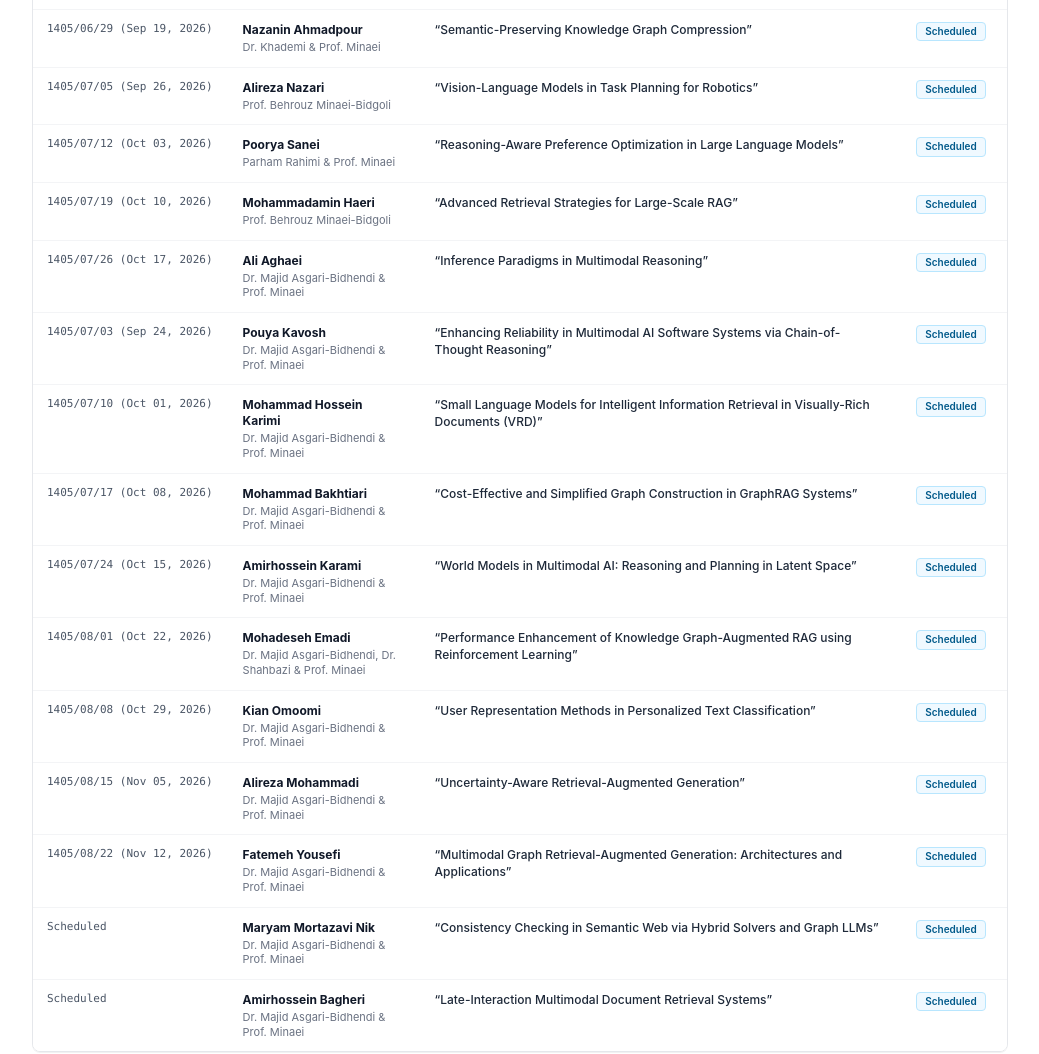
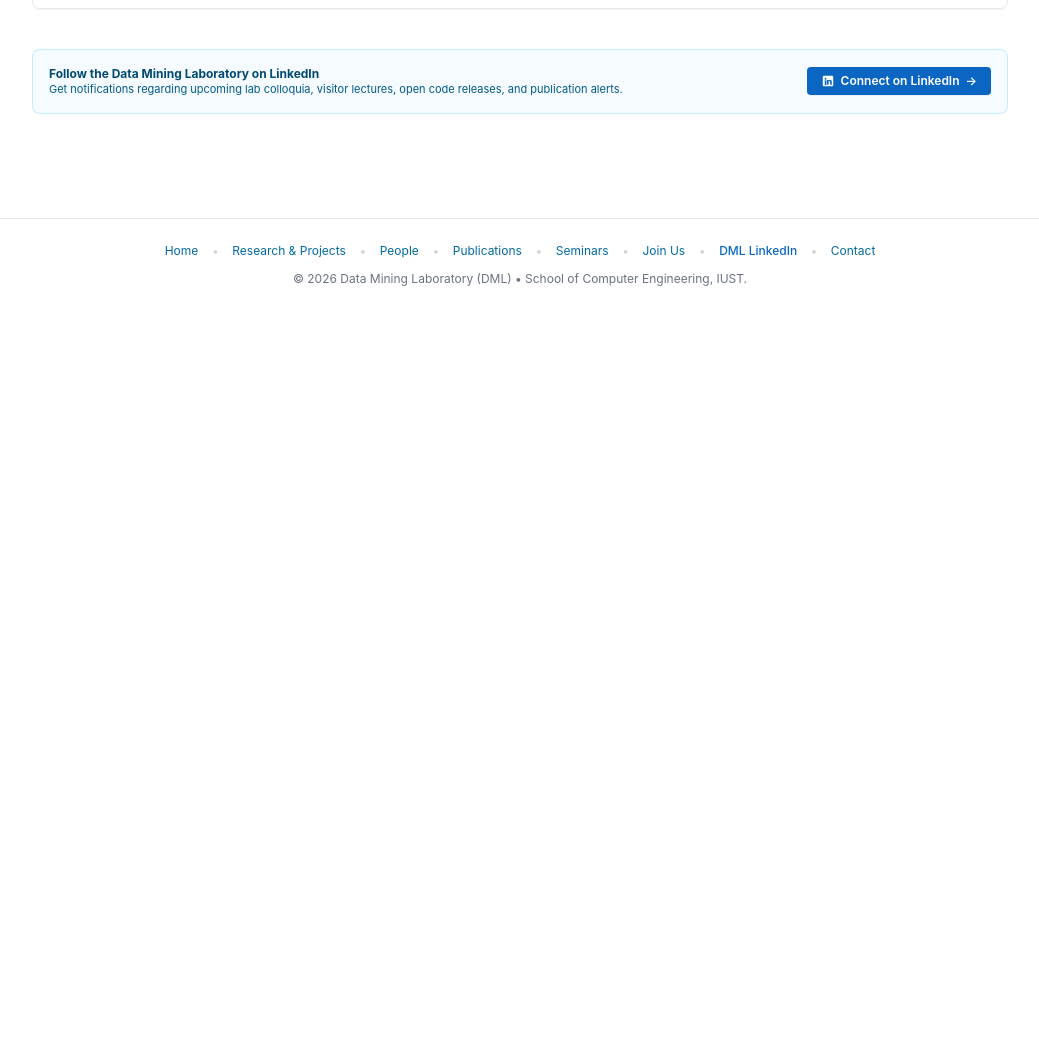
Before and after one commit to PooryaSN2000/iust-dml-website, a website built with Vite: page seminars.html in a window 1280 px wide. Shown: the part 1545-2599 px from the top of the page, without its empty margins (120-1159 px from the left). After the commit the page ends 1856 px from the top, so only its background shows below. Built offline with nearby package versions, Linux system fonts and the light colour scheme.

Commit message:
Keep only completed colloquia in General Research Colloquia series

```diff
--- a/seminars.html
+++ b/seminars.html
@@ -4,6 +4,9 @@
   <meta charset="UTF-8">
   <meta name="viewport" content="width=device-width, initial-scale=1.0">
   <title>Lab Seminars &amp; Presentation Schedule • Data Mining Laboratory (DML) • IUST</title>
+  <meta http-equiv="Cache-Control" content="no-cache, no-store, must-revalidate">
+  <meta http-equiv="Pragma" content="no-cache">
+  <meta http-equiv="Expires" content="0">
   <link rel="stylesheet" href="/src/styles/main.css">
 </head>
 <body class="bg-white text-gray-800 font-sans antialiased min-h-screen flex flex-col">
@@ -96,11 +99,10 @@
             >
           </div>
           <div class="flex gap-2 shrink-0">
-            <select id="status-filter" class="px-2.5 py-1.5 text-xs border border-gray-300 rounded bg-white focus:outline-none">
-              <option value="all">All Sessions</option>
-              <option value="Completed">Completed Talks</option>
-              <option value="Scheduled">Scheduled / Upcoming</option>
-            </select>
+            <span class="inline-flex items-center gap-1.5 px-2.5 py-1.5 text-xs font-semibold text-emerald-800 bg-emerald-50 rounded border border-emerald-200">
+              <span class="w-1.5 h-1.5 rounded-full bg-emerald-500"></span>
+              All Completed Talks
+            </span>
           </div>
         </div>
 
@@ -247,7 +249,7 @@
         return matchStatus && matchQuery;
       });
 
-      countSpan.textContent = `Showing ${filtered.length} of ${generalList.length} presentations`;
+      countSpan.textContent = `Showing ${filtered.length} of ${generalList.length} completed colloquia`;
 
       if (filtered.length === 0) {
         colloquiaTbody.innerHTML = `
@@ -303,10 +305,12 @@
       renderColloquia();
     };
 
-    statusSelect.onchange = (e) => {
-      statusFilter = e.target.value;
-      renderColloquia();
-    };
+    if (statusSelect) {
+      statusSelect.onchange = (e) => {
+        statusFilter = e.target.value;
+        renderColloquia();
+      };
+    }
 
     renderColloquia();
 
--- a/src/data/seminars.json
+++ b/src/data/seminars.json
@@ -127,126 +127,6 @@
       "title": "Analysis and Mitigation of Path Hallucination in Multi-Hop Reasoning of Knowledge Graph-Augmented LLMs",
       "date": "1405/06/22 (Sep 12, 2026)",
       "status": "Completed"
-    },
-    {
-      "id": "gen-17",
-      "speaker": "Nazanin Ahmadpour",
-      "mentor": "Dr. Khademi & Prof. Minaei",
-      "title": "Semantic-Preserving Knowledge Graph Compression",
-      "date": "1405/06/29 (Sep 19, 2026)",
-      "status": "Scheduled"
-    },
-    {
-      "id": "gen-18",
-      "speaker": "Alireza Nazari",
-      "mentor": "Prof. Behrouz Minaei-Bidgoli",
-      "title": "Vision-Language Models in Task Planning for Robotics",
-      "date": "1405/07/05 (Sep 26, 2026)",
-      "status": "Scheduled"
-    },
-    {
-      "id": "gen-19",
-      "speaker": "Poorya Sanei",
-      "mentor": "Parham Rahimi & Prof. Minaei",
-      "title": "Reasoning-Aware Preference Optimization in Large Language Models",
-      "date": "1405/07/12 (Oct 03, 2026)",
-      "status": "Scheduled"
-    },
-    {
-      "id": "gen-20",
-      "speaker": "Mohammadamin Haeri",
-      "mentor": "Prof. Behrouz Minaei-Bidgoli",
-      "title": "Advanced Retrieval Strategies for Large-Scale RAG",
-      "date": "1405/07/19 (Oct 10, 2026)",
-      "status": "Scheduled"
-    },
-    {
-      "id": "gen-21",
-      "speaker": "Ali Aghaei",
-      "mentor": "Dr. Majid Asgari-Bidhendi & Prof. Minaei",
-      "title": "Inference Paradigms in Multimodal Reasoning",
-      "date": "1405/07/26 (Oct 17, 2026)",
-      "status": "Scheduled"
-    },
-    {
-      "id": "gen-22",
-      "speaker": "Pouya Kavosh",
-      "mentor": "Dr. Majid Asgari-Bidhendi & Prof. Minaei",
-      "title": "Enhancing Reliability in Multimodal AI Software Systems via Chain-of-Thought Reasoning",
-      "date": "1405/07/03 (Sep 24, 2026)",
-      "status": "Scheduled"
-    },
-    {
-      "id": "gen-23",
-      "speaker": "Mohammad Hossein Karimi",
-      "mentor": "Dr. Majid Asgari-Bidhendi & Prof. Minaei",
-      "title": "Small Language Models for Intelligent Information Retrieval in Visually-Rich Documents (VRD)",
-      "date": "1405/07/10 (Oct 01, 2026)",
-      "status": "Scheduled"
-    },
-    {
-      "id": "gen-24",
-      "speaker": "Mohammad Bakhtiari",
-      "mentor": "Dr. Majid Asgari-Bidhendi & Prof. Minaei",
-      "title": "Cost-Effective and Simplified Graph Construction in GraphRAG Systems",
-      "date": "1405/07/17 (Oct 08, 2026)",
-      "status": "Scheduled"
-    },
-    {
-      "id": "gen-25",
-      "speaker": "Amirhossein Karami",
-      "mentor": "Dr. Majid Asgari-Bidhendi & Prof. Minaei",
-      "title": "World Models in Multimodal AI: Reasoning and Planning in Latent Space",
-      "date": "1405/07/24 (Oct 15, 2026)",
-      "status": "Scheduled"
-    },
-    {
-      "id": "gen-26",
-      "speaker": "Mohadeseh Emadi",
-      "mentor": "Dr. Majid Asgari-Bidhendi, Dr. Shahbazi & Prof. Minaei",
-      "title": "Performance Enhancement of Knowledge Graph-Augmented RAG using Reinforcement Learning",
-      "date": "1405/08/01 (Oct 22, 2026)",
-      "status": "Scheduled"
-    },
-    {
-      "id": "gen-27",
-      "speaker": "Kian Omoomi",
-      "mentor": "Dr. Majid Asgari-Bidhendi & Prof. Minaei",
-      "title": "User Representation Methods in Personalized Text Classification",
-      "date": "1405/08/08 (Oct 29, 2026)",
-      "status": "Scheduled"
-    },
-    {
-      "id": "gen-28",
-      "speaker": "Alireza Mohammadi",
-      "mentor": "Dr. Majid Asgari-Bidhendi & Prof. Minaei",
-      "title": "Uncertainty-Aware Retrieval-Augmented Generation",
-      "date": "1405/08/15 (Nov 05, 2026)",
-      "status": "Scheduled"
-    },
-    {
-      "id": "gen-29",
-      "speaker": "Fatemeh Yousefi",
-      "mentor": "Dr. Majid Asgari-Bidhendi & Prof. Minaei",
-      "title": "Multimodal Graph Retrieval-Augmented Generation: Architectures and Applications",
-      "date": "1405/08/22 (Nov 12, 2026)",
-      "status": "Scheduled"
-    },
-    {
-      "id": "gen-30",
-      "speaker": "Maryam Mortazavi Nik",
-      "mentor": "Dr. Majid Asgari-Bidhendi & Prof. Minaei",
-      "title": "Consistency Checking in Semantic Web via Hybrid Solvers and Graph LLMs",
-      "date": "Scheduled",
-      "status": "Scheduled"
-    },
-    {
-      "id": "gen-31",
-      "speaker": "Amirhossein Bagheri",
-      "mentor": "Dr. Majid Asgari-Bidhendi & Prof. Minaei",
-      "title": "Late-Interaction Multimodal Document Retrieval Systems",
-      "date": "Scheduled",
-      "status": "Scheduled"
     }
   ],
   "series_class_1404": [
```
